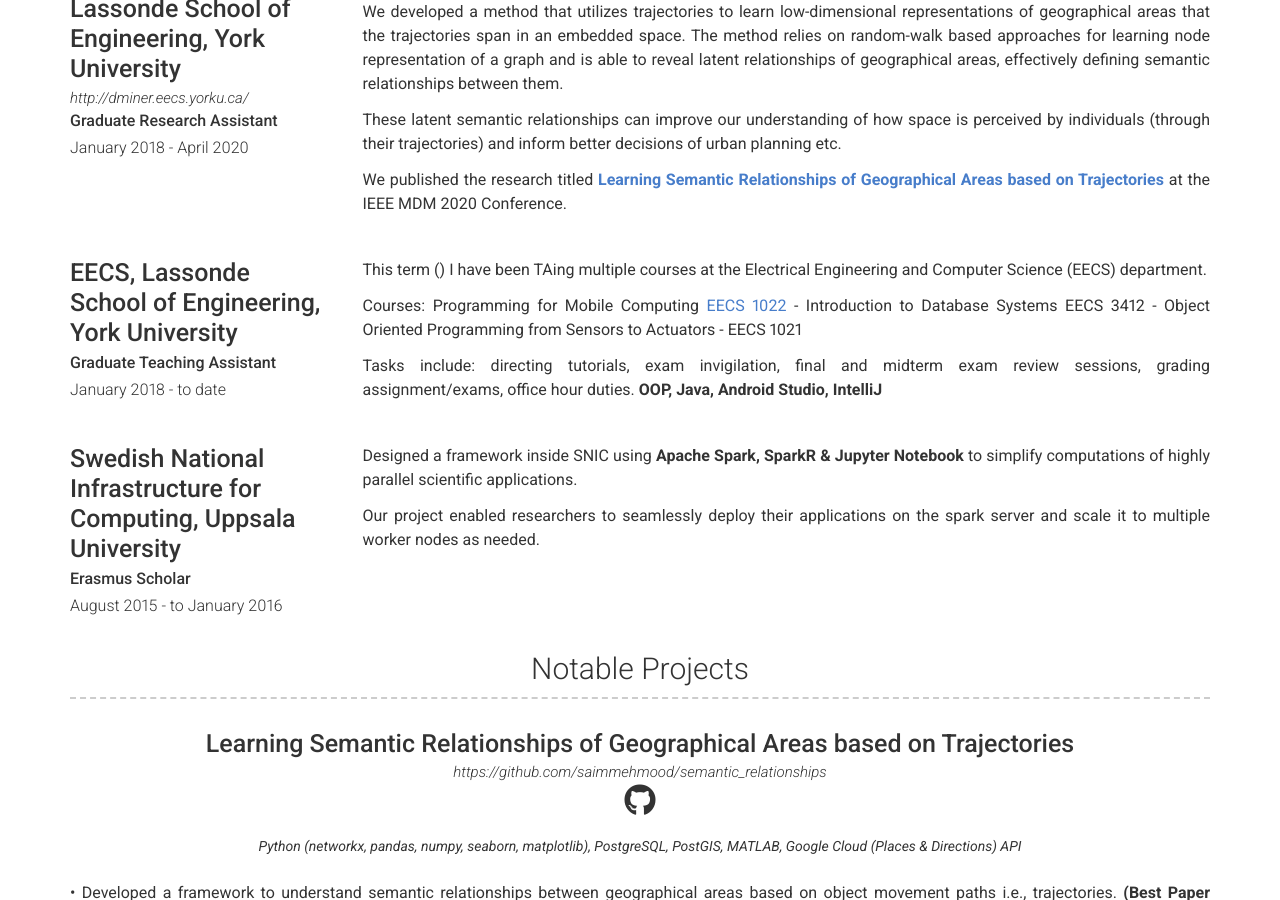
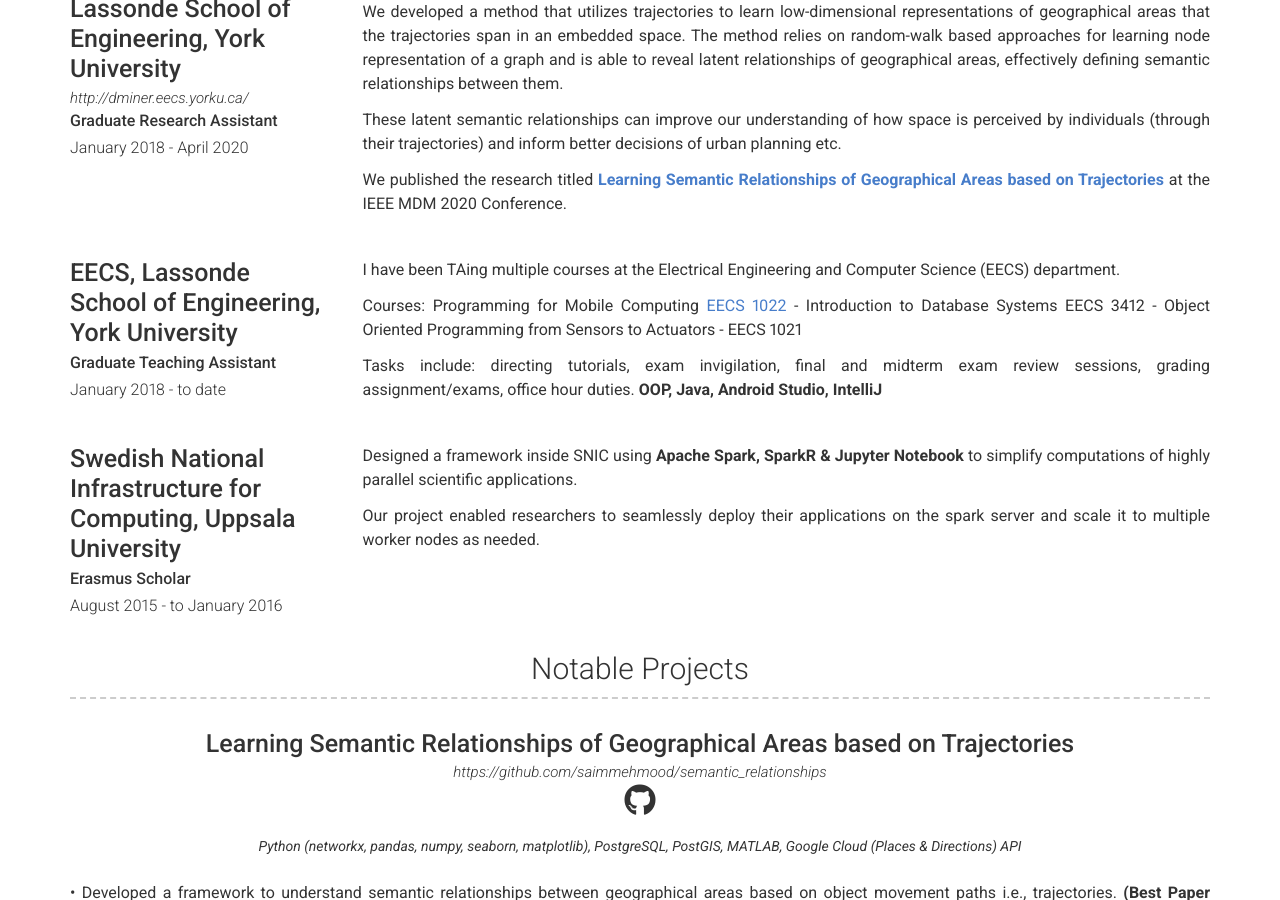
Before and after one commit to saimmehmood/saimmehmood.github.io, a Jekyll site: the page built from index.md, in a window 1280 px wide and 900 px high, scrolled down 830 px. Built offline with Jekyll 4.4.1, drawn with Linux system fonts in a browser that asks for light colours; nearby versions of some CDN libraries.

Commit message:
4:24 PM 1/24/2021

```diff
--- a/_data/experience.yml
+++ b/_data/experience.yml
@@ -26,7 +26,6 @@
   # quote: >
   #  Solving 21st century problems by diging holes and making game changing products like the *not a flamethrower*
   description: | # this will include new lines to allow paragraphs
-    This term ()
     I have been TAing multiple courses at the Electrical Engineering and Computer Science (EECS) department.
 
     Courses:
```
